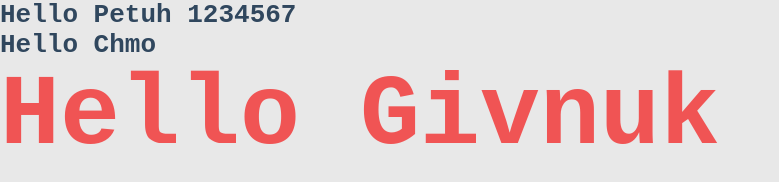
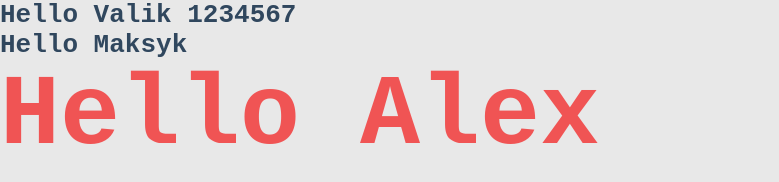
Before and after one commit to bormaxvel/Cursova-lab-site, a website built with Parcel: page src/index.html in a window 1280 px wide. Shown: the whole page, without its empty margins (0-779 px from the left). Built offline with nearby package versions, Linux system fonts and the light colour scheme.

Commit message:
Co-authored-by: TheValik <TheValik@users.noreply.github.com>

```diff
--- a/src/index.html
+++ b/src/index.html
@@ -9,9 +9,9 @@
 </head>
 
 <body>
-	<h1>Hello Petuh 1234567</h1>
-	<h1>Hello Chmo</h1>
-	<h2>Hello Givnuk</h2>
+	<h1>Hello Valik 1234567</h1>
+	<h1>Hello Maksyk</h1>
+	<h2>Hello Alex</h2>
 	<script src="main.js"></script>
 </body>
 
```
